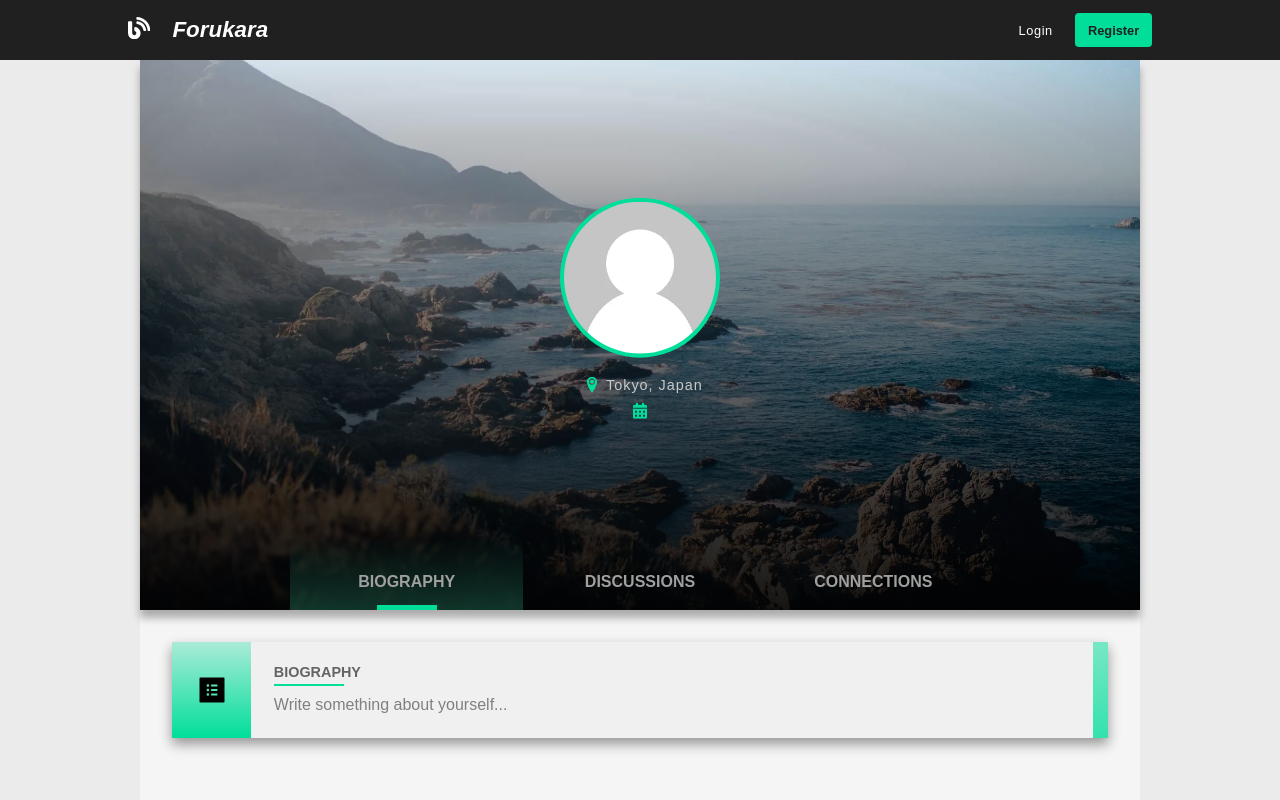
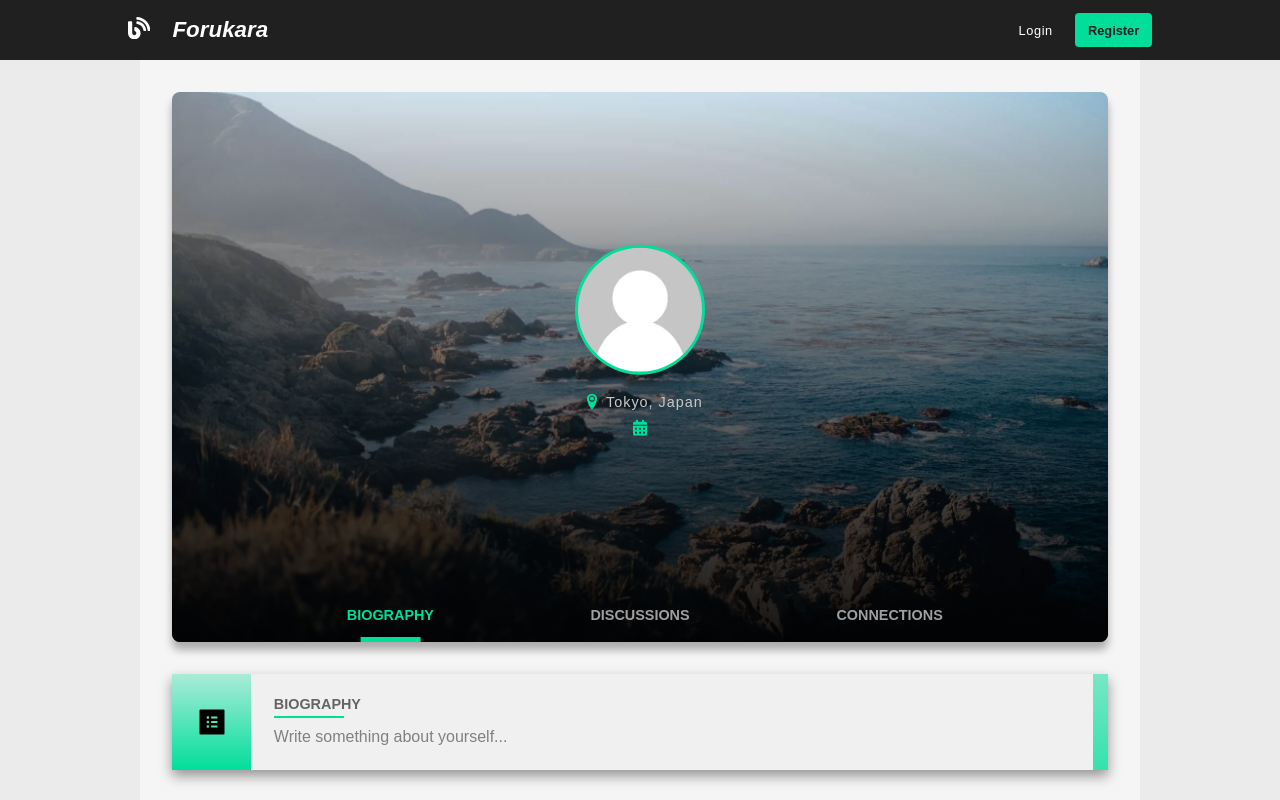
Before and after one commit to davidjpy/forukara, a React (Create React App) app in the folder frontend/: page /profile/1 in a window 1280 px wide. Built offline with nearby package versions, Linux system fonts and the light colour scheme; no server answers.

Commit message:
Update profile page design

```diff
--- a/frontend/src/features/user/ProfileImage.tsx
+++ b/frontend/src/features/user/ProfileBackground.tsx
@@ -8,7 +8,7 @@ type Props = {
     user: User
 }
 
-const ProfileImage: FC<Props> = ({ user }: Props) => {
+const ProfileBackground: FC<Props> = ({ user }: Props) => {
 
     const [isLoading, setIsLoading] = useState<boolean>(true);
 
@@ -17,8 +17,8 @@ const ProfileImage: FC<Props> = ({ user }: Props) => {
     }, []);
 
     return (
-        <section className={isLoading ? 'profileimage' : 'profileimage profileimage--loaded'}>
-            <div className={isLoading ? 'profileimage__background' : 'profileimage__background profileimage__background--loaded'}
+        <section className={isLoading ? 'profilebackground' : 'profilebackground profilebackground--loaded'}>
+            <div className={isLoading ? 'profilebackground__background' : 'profilebackground__background profilebackground__background--loaded'}
                 style={{ backgroundImage: `url(${!user?.background ? default_background : user?.background})` }}
             />
             <ProfileDetails
@@ -28,4 +28,4 @@ const ProfileImage: FC<Props> = ({ user }: Props) => {
     );
 }
 
-export default ProfileImage;
+export default ProfileBackground;
--- a/frontend/src/features/user/ProfileConnections.tsx
+++ b/frontend/src/features/user/ProfileConnections.tsx
@@ -3,7 +3,7 @@ import { FC } from 'react';
 const ProfileConnections: FC = () => {
     return (
         <div>
-
+            connection
         </div>
     );
 }
--- a/frontend/src/features/user/ProfileDetails.tsx
+++ b/frontend/src/features/user/ProfileDetails.tsx
@@ -23,9 +23,7 @@ const ProfileDetails: FC<Props> = ({ user }: Props) => {
     }, []);
 
     const handleSwitchTab = (tab: 'biography' | 'discussions' | 'connections'): void => {
-        setSearchParams({
-            search: tab
-        });
+        setSearchParams({ search: tab }, { replace: true });
     }
 
     return (
--- a/frontend/src/features/user/ProfileDiscussions.tsx
+++ b/frontend/src/features/user/ProfileDiscussions.tsx
@@ -3,7 +3,7 @@ import { FC } from 'react';
 const ProfileDiscussions: FC = () => {
     return (
         <div>
-
+            Discussions
         </div>
     );
 }
--- a/frontend/src/pages/ProfilePage.css
+++ b/frontend/src/pages/ProfilePage.css
@@ -12,6 +12,7 @@
 .profilepage__wrapper {
     width: 1000px;
     height: 100%;
+    padding: 2rem;
     margin: auto;
     background-color: rgb(245, 245, 245);
     height: calc(100vh - var(--nav-height));
@@ -23,32 +24,46 @@
     }
 }
 
+@media screen and (max-width: 500px) {
+    .profilepage__wrapper {
+        padding: 0;
+    }
+}
+
 /* =========================================================================================== */
-/* ===================================== ProfileImage ======================================== */
+/* ================================== ProfileBackground ====================================== */
 /* =========================================================================================== */
 
-.profileimage {
+.profilebackground {
     position: relative;
     height: 550px;
     transition: box-shadow 0.1s ease-in-out;
     transition-delay: 0.4s;
+    border-radius: 8px;
 }
 
-.profileimage--loaded {
+.profilebackground--loaded {
     box-shadow: 0px 8px 8px 0px rgba(0, 0, 0, 0.3);
 }
 
-.profileimage__background {
+.profilebackground__background {
     height: 100%;
     background-position: center;
     background-size: cover;
     background-repeat: no-repeat;
     clip-path: polygon(50% 50%, 50% 50%, 50% 50%, 50% 50%);
     transition: clip-path 0.5s ease-in-out;
+    border-radius: 8px;
 }
 
-.profileimage__background--loaded {
+.profilebackground__background--loaded {
     clip-path: polygon(0 0, 100% 0, 100% 100%, 0 100%);
+}
+
+@media screen and (max-width: 500px) {
+    .profilebackground__background {
+        border-radius: 0;
+    }
 }
 
 /* =========================================================================================== */
@@ -66,6 +81,7 @@
     transform: translate(-50%, 0);
     transition: height 0.5s ease-in-out;
     transition-delay: 0.5s;
+    border-radius: 8px;
 }
 
 .profiledetails--loaded {
@@ -107,8 +123,8 @@
     background-color: var(--green-alien-light);
     margin: 0 auto;
     border-radius: 50%;
-    width: 160px;
-    height: 160px;
+    width: 130px;
+    height: 130px;
 }
 
 .profiledetails__figure img {
@@ -121,7 +137,7 @@
 
 .profiledetails__figure figcaption {
     color: var(--green-alien-light);
-    font-size: 1.8rem;
+    font-size: 1.4rem;
     margin: 1.2rem;
     letter-spacing: 2px;
     font-weight: 900;
@@ -158,27 +174,29 @@
     left: 50%;
     transform: translate(-50%, 0);
     user-select: none;
-    width: 70%;
+    width: 80%;
 }
 
 .profiledetails__tab {
     position: relative;
     text-align: center;
-    padding: 2rem 0 1rem 0;
+    padding: 1rem 0;
     cursor: pointer;
     flex: 1;
-}
-
-.profiledetails__tab--active {
-    background: linear-gradient(rgba(0, 0, 0, 0), 50%, rgba(41, 143, 109, 0.35));
 }
 
 .profiledetails__tab h1 {
     color: rgb(160, 160, 160);
     font-weight: 700;
-    font-size: 1rem;
+    font-size: 0.9rem;
     padding: 0.2rem 0;
     text-align: center;
+    transition: color 0.4s linear;
+}
+
+.profiledetails__tab--active h1 {
+    color: var(--green-alien-light);
+    transition: color 0.4s linear;
 }
 
 .profiledetails__tab p {
@@ -209,7 +227,7 @@
 
 @media screen and (max-width: 1000px) {
     .profiledetails__tablist {
-        width: 80%;
+        width: 100%;
     }
 
     .profiledetails__tab h1 {
@@ -218,10 +236,6 @@
 }
 
 @media screen and (max-width: 500px) {
-    .profiledetails__tablist {
-        width: 100%;
-    }
-
     .profiledetails__tab h1 {
         font-size: 0.7rem;
     }
@@ -238,7 +252,7 @@
     border-image: linear-gradient(#abebd8, 50%, var(--green-alien-light)) 30%;
     border-right-width: 15px;
     border-right-style: solid;
-    margin: 2rem;
+    margin: 2rem 0;
 }
 
 .profilebio header {
@@ -289,6 +303,10 @@
 @media screen and (max-width: 600px) {
     .profilebio {
         border-right-width: 5px;
-        font-size: 0.9rem;
+        font-size: 0.7rem;
+    }
+
+    .profilebio__wrapper {
+        padding: 1rem ;
     }
 }
--- a/frontend/src/pages/ProfilePage.tsx
+++ b/frontend/src/pages/ProfilePage.tsx
@@ -1,8 +1,11 @@
 import { FC } from 'react';
+import { useSearchParams } from 'react-router-dom';
 
 import '@pages/ProfilePage.css';
-import ProfileImage from '@features/user/ProfileImage';
+import ProfileBackground from '@features/user/ProfileBackground';
 import ProfileBio from '@features/user/ProfileBio';
+import ProfileDiscussions from '@features/user/ProfileDiscussions';
+import ProfileConnections from '@features/user/ProfileConnections';
 import { useGetUserByUsernameQuery } from '@features/user/userApiSlice';
 import { useParams } from 'react-router-dom';
 
@@ -10,18 +13,21 @@ const ProfilePage: FC = () => {
 
     const { username } = useParams();
     const { data: user } = useGetUserByUsernameQuery(`${username}`);
-
-    console.log(user)
+    const [searchParams] = useSearchParams();
 
     return (
         <div className='profilepage'>
             <div className='profilepage__wrapper'>
-                <ProfileImage
+                <ProfileBackground
                     user={user!}
                 />
-                <ProfileBio
-                    user={user!}
-                />
+                {
+                    searchParams.get('search') === 'discussions' ?
+                        <ProfileDiscussions /> :
+                        searchParams.get('search') === 'connections' ?
+                            <ProfileConnections /> :
+                            <ProfileBio user={user!} />
+                }
             </div>
         </div>
     );
```
